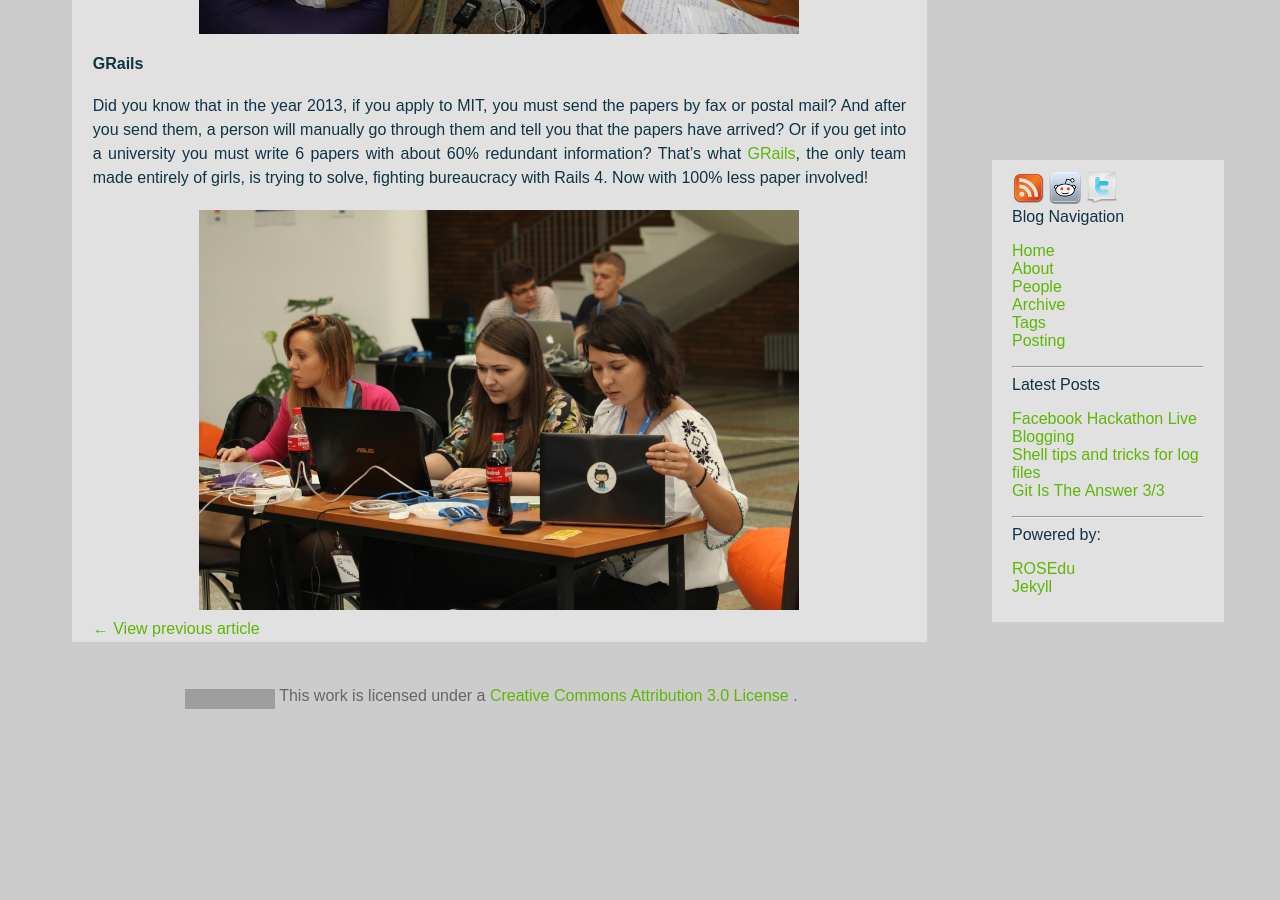
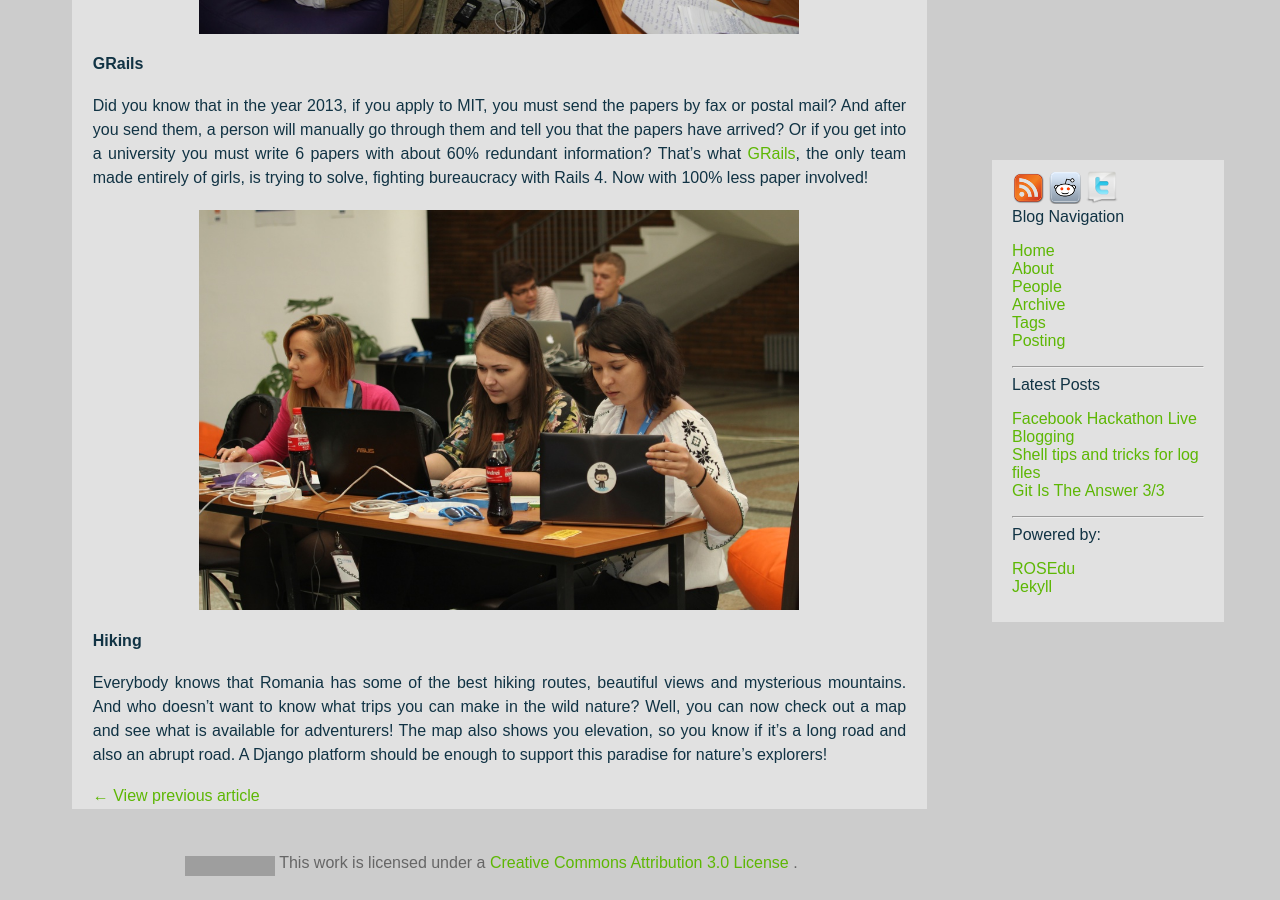
Before and after one commit to rosedu/techblog, a Jekyll site: the page built from _posts/2013-10-19-facebook-hackathon-live-blogging.md, in a window 1280 px wide and 900 px high, scrolled down 3629 px. Built offline with Jekyll 4.4.1, drawn with Linux system fonts in a browser that asks for light colours; comment, search, counter and statistics services are not loaded; before the commit the page ends 4362 px from its top, so only the background shows below that; grey boxes are pictures that could not be loaded.

Commit message:
add saltaretii

```diff
--- a/_posts/2013-10-19-facebook-hackathon-live-blogging.md
+++ b/_posts/2013-10-19-facebook-hackathon-live-blogging.md
@@ -110,3 +110,7 @@ paper involved!
 <div class="center">
 <img width="600" height="400" src="assets/facebook-hackathon/grails.jpg">
 </div>
+
+#### Hiking
+
+Everybody knows that Romania has some of the best hiking routes, beautiful views and mysterious mountains. And who doesn't want to know what trips you can make in the wild nature? Well, you can now check out a map and see what is available for adventurers! The map also shows you elevation, so you know if it's a long road and also an abrupt road. A Django platform should be enough to support this paradise for nature's explorers!
```
